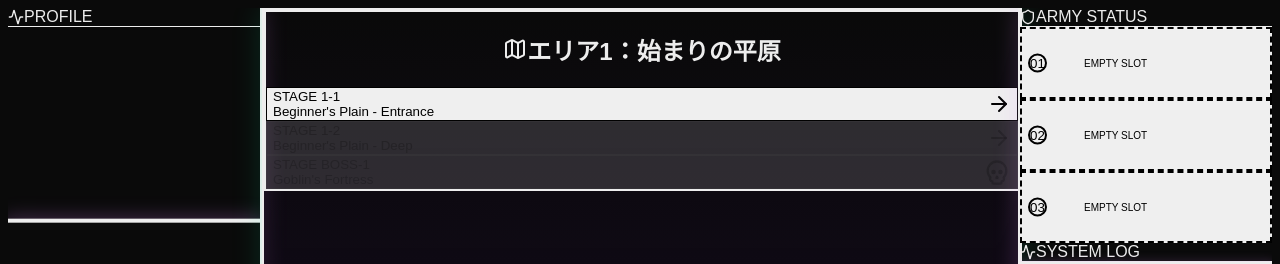
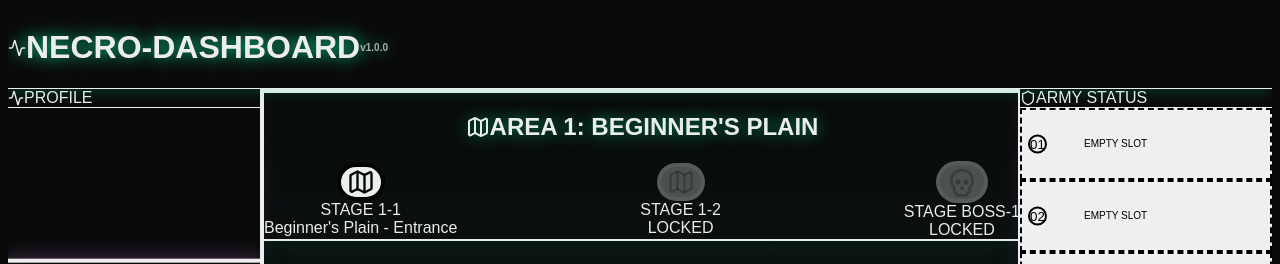
Before and after one commit to 04yutols/necro-project, a Next.js app: page / in a window 1280 px wide. Both pictures are taken after a click on the button "MAP". Shown: the top 264 px of the page. Built offline with nearby package versions, Linux system fonts and the light colour scheme.

Commit message:
feat: complete ui-final with 3-column fixed layout, new global animations, and 16:9 monitor design

```diff
--- a/src/app/globals.css
+++ b/src/app/globals.css
@@ -11,4 +11,60 @@ body {
   color: var(--foreground);
   background: var(--background);
   font-family: Arial, Helvetica, sans-serif;
+  overflow: hidden; /* Prevent body scroll */
 }
+
+/* Custom Utilities for Digital Pop / Stich Design */
+@layer utilities {
+  .pixel-grid {
+    background-image:
+      linear-gradient(to right, rgba(224, 141, 255, 0.05) 1px, transparent 1px),
+      linear-gradient(to bottom, rgba(224, 141, 255, 0.05) 1px, transparent 1px);
+    background-size: 20px 20px;
+  }
+
+  .hologram-scan {
+    position: relative;
+    overflow: hidden;
+  }
+
+  .hologram-scan::after {
+    content: '';
+    position: absolute;
+    top: -100%;
+    left: 0;
+    right: 0;
+    height: 200%;
+    background: linear-gradient(
+      to bottom,
+      transparent 0%,
+      rgba(0, 255, 171, 0.05) 40%,
+      rgba(0, 255, 171, 0.2) 50%,
+      rgba(0, 255, 171, 0.05) 60%,
+      transparent 100%
+    );
+    animation: scan 6s linear infinite;
+    pointer-events: none;
+    z-index: 50;
+  }
+
+  .custom-scrollbar::-webkit-scrollbar {
+    width: 6px;
+  }
+  .custom-scrollbar::-webkit-scrollbar-track {
+    background: rgba(0, 0, 0, 0.3);
+    border-radius: 4px;
+  }
+  .custom-scrollbar::-webkit-scrollbar-thumb {
+    background: rgba(224, 141, 255, 0.5);
+    border-radius: 4px;
+  }
+  .custom-scrollbar::-webkit-scrollbar-thumb:hover {
+    background: rgba(0, 255, 171, 0.8);
+  }
+}
+
+@keyframes scan {
+  0% { transform: translateY(0%); }
+  100% { transform: translateY(100%); }
+}
--- a/src/components/battle/BattleCanvas.tsx
+++ b/src/components/battle/BattleCanvas.tsx
@@ -17,7 +17,7 @@ interface BattleCanvasProps {
 
 export default function BattleCanvas({ onEnd }: BattleCanvasProps) {
   const canvasRef = useRef<HTMLDivElement>(null);
-  const { player, party, updateMP, updateHP } = useGameStore();
+  const { player, party, updateMP, updateHP, actionTrigger, setActionTrigger } = useGameStore();
   const appRef = useRef<PIXI.Application | null>(null);
   const engineRef = useRef<BattleEngine | null>(null);
   const mountedRef = useRef(true);
@@ -42,15 +42,6 @@ export default function BattleCanvas({ onEnd }: BattleCanvasProps) {
     stats: { hp: 150, maxHp: 150, mp: 0, atk: 15, def: 5, matk: 0, mdef: 2, agi: 5, luck: 0, tec: 5 },
     resistances: { LIGHT: -50, DARK: 50 }, // 弱点と耐性
   });
-
-  // 使用可能なスキルの取得
-  const currentJob = player?.jobs.find(j => j.jobId === player?.currentJobId);
-  const availableSkills = currentJob && player
-    ? (masterData.getJob(player.currentJobId)?.skills || [])
-        .filter((s: any) => s.level <= currentJob.level)
-        .map((s: any) => masterData.getSkill(s.skillId))
-        .filter(Boolean)
-    : [];
 
   useEffect(() => {
     mountedRef.current = true;
@@ -97,6 +88,13 @@ export default function BattleCanvas({ onEnd }: BattleCanvasProps) {
       }
     };
   }, [player, party]);
+
+  useEffect(() => {
+    if (actionTrigger && !isProcessing) {
+      handleAction(actionTrigger.type, actionTrigger.skillId);
+      setActionTrigger(null); // Reset trigger
+    }
+  }, [actionTrigger]);
 
   const handleAction = async (type: 'PHYSICAL_ATTACK' | 'MAGIC_SKILL', skillId?: string) => {
     if (isProcessing || !engineRef.current || !appRef.current || !mountedRef.current) return;
@@ -232,61 +230,57 @@ export default function BattleCanvas({ onEnd }: BattleCanvasProps) {
   };
 
   return (
-    <div className="flex flex-col items-center gap-4 w-full max-w-[800px]">
+    <div className="w-full h-full flex flex-col items-center justify-center relative overflow-hidden">
       {/* ターゲット情報 */}
-      <div className="w-full flex justify-between items-end px-4 mb-2">
-        <div className="text-left w-1/2">
-          <div className="text-sm text-gray-400 font-cinzel font-bold tracking-widest">TARGET</div>
-          <div className="text-xl font-bold font-noto">{target.name}</div>
-          <div className="w-full max-w-[250px] bg-gray-800 h-3 rounded-full mt-1 border border-blood/30">
+      <div className="absolute top-4 left-4 z-20 bg-dark/80 backdrop-blur-md p-4 rounded-xl border-2 border-blood shadow-[0_0_20px_rgba(136,8,8,0.5)] min-w-[250px]">
+        <div className="text-[10px] text-gray-400 font-cinzel font-bold tracking-widest uppercase mb-1">Target Identified</div>
+        <div className="text-xl font-bold font-noto text-white">{target.name}</div>
+        <div className="text-sm font-bold text-blood font-mono mt-2">HP: {target.stats.hp}</div>
+        <div className="w-full bg-gray-900 h-2 rounded-full mt-1 border border-blood/30 overflow-hidden">
           <div
-              className="bg-blood h-full transition-all duration-500"
+            className="bg-red-500 h-full transition-all duration-500 shadow-[0_0_10px_rgba(239,68,68,0.8)]"
             style={{ width: `${(target.stats.hp / 150) * 100}%` }}
           />
         </div>
       </div>
-        <div className="text-right text-blood font-bold text-2xl font-cinzel">
-          HP: {target.stats.hp}
-        </div>
+
+      {/* 16:9 Canvas Container */}
+      <div className="relative w-full max-w-5xl aspect-video border-4 border-secondary/50 shadow-[0_0_30px_rgba(0,255,171,0.2)] rounded-2xl overflow-hidden bg-black hologram-scan">
+        <div ref={canvasRef} className="absolute inset-0 [&>canvas]:w-full [&>canvas]:h-full [&>canvas]:object-cover" />
       </div>
 
-      <div ref={canvasRef} className="w-full border-4 border-blood/50 shadow-[0_0_30px_rgba(136,8,8,0.3)] rounded-lg overflow-hidden bg-black" />
-
-      <div className="flex flex-col md:flex-row gap-4 w-full">
-        {/* アクションボタン */}
-        <div className="flex flex-col gap-2 w-full md:w-1/3">
-          <BloodButton
+      {/* 円形コマンドボタン（Stich デザイン） */}
+      <div className="absolute bottom-8 left-1/2 -translate-x-1/2 z-20 flex gap-6">
+        <button
           disabled={isProcessing}
           onClick={() => handleAction('PHYSICAL_ATTACK')}
-            className="w-full justify-start"
+          className="puni-puni relative w-20 h-20 rounded-full border-4 border-secondary bg-black/80 flex flex-col items-center justify-center text-secondary hover:bg-secondary/20 hover:shadow-[0_0_20px_rgba(0,255,171,0.8)] transition-all disabled:opacity-50 disabled:grayscale group focus:outline-none"
         >
-            <Sword size={20} /> 物理攻撃
-          </BloodButton>
+          <Sword size={24} className="group-hover:scale-110 transition-transform" />
+          <span className="text-[10px] font-bold font-space mt-1">ATTACK</span>
+        </button>
 
         {availableSkills.map((skill: any) => {
           const isMpEnough = player && player.stats.mp >= skill.mpCost;
           return (
-              <BloodButton
+            <button
               key={skill.id}
-                variant="secondary"
               disabled={isProcessing || !isMpEnough}
               onClick={() => handleAction('MAGIC_SKILL', skill.id)}
-                className={`w-full justify-start ${isMpEnough ? 'border-blue-900/50 hover:border-blue-500 text-blue-100 hover:bg-blue-900/20' : ''}`}
+              className={`puni-puni relative w-20 h-20 rounded-full border-4 flex flex-col items-center justify-center transition-all group focus:outline-none
+                ${isMpEnough ? 'border-primary bg-black/80 text-primary hover:bg-primary/20 hover:shadow-[0_0_20px_rgba(224,141,255,0.8)]' : 'border-gray-700 bg-gray-900 text-gray-600 grayscale'}
+              `}
             >
-                <Sparkles size={20} /> {skill.name} <span className="text-xs ml-auto">MP {skill.mpCost}</span>
-              </BloodButton>
+              <Sparkles size={24} className={isMpEnough ? "group-hover:scale-110 transition-transform" : ""} />
+              <span className="text-[10px] font-bold font-space mt-1 uppercase truncate w-full px-1 text-center leading-none leading-tight" title={skill.name}>
+                {skill.name}
+              </span>
+              <span className="absolute -top-2 -right-2 bg-black border border-primary text-primary text-[8px] px-1.5 py-0.5 rounded-full font-mono">
+                {skill.mpCost}
+              </span>
+            </button>
           );
         })}
-        </div>
-
-        {/* リアルタイムログ */}
-        <GameFrame borderColor="gray" className="w-full md:w-2/3 h-32 md:h-auto overflow-y-auto">
-          <div className="text-xs text-green-400 font-mono space-y-1">
-            {battleLogs.map((log, i) => (
-              <div key={i}>{log}</div>
-            ))}
-          </div>
-        </GameFrame>
       </div>
     </div>
   );
--- a/src/components/layout/DashboardFrame.tsx
+++ b/src/components/layout/DashboardFrame.tsx
@@ -1,4 +1,5 @@
 import React from 'react';
+import { Activity } from 'lucide-react';
 
 interface DashboardFrameProps {
   leftSidebar: React.ReactNode;
@@ -8,25 +9,40 @@ interface DashboardFrameProps {
 
 export function DashboardFrame({ leftSidebar, mainMonitor, rightSidebar }: DashboardFrameProps) {
   return (
-    <div className="w-full h-screen max-h-screen overflow-hidden flex bg-dark text-white font-space selection:bg-primary/50">
-      {/* Background with dithering */}
-      <div className="absolute inset-0 bg-dither-pattern opacity-20 pointer-events-none mix-blend-overlay z-0" />
+    <div className="w-full h-screen max-h-screen overflow-hidden flex flex-col bg-dark text-white font-space selection:bg-primary/50">
+      {/* Thin Neon Header */}
+      <header className="w-full h-12 bg-black/90 border-b border-secondary/50 shadow-[0_2px_15px_rgba(0,255,171,0.2)] flex items-center px-6 relative z-50">
+        <div className="absolute inset-0 bg-dither-pattern opacity-10 pointer-events-none" />
+        <h1 className="text-xl font-bold font-cinzel text-secondary tracking-widest drop-shadow-[0_0_8px_rgba(0,255,171,0.8)] flex items-center gap-3">
+          <Activity size={18} className="animate-pulse" />
+          NECRO-DASHBOARD <span className="text-[10px] font-space tracking-tight text-primary/80 opacity-70">v1.0.0</span>
+        </h1>
+      </header>
 
-      {/* 20% Left Sidebar */}
-      <div className="relative z-10 w-[20%] h-full border-r-2 border-primary/50 bg-dark/90 backdrop-blur-md shadow-[5px_0_20px_rgba(224,141,255,0.15)] p-4 flex flex-col gap-4 overflow-y-auto custom-scrollbar">
+      {/* Main 3-Column Content */}
+      <div className="flex-1 flex overflow-hidden relative">
+        {/* Background with pixel grid */}
+        <div className="absolute inset-0 bg-dark pixel-grid opacity-30 pointer-events-none z-0" />
+
+        {/* 20% Left Sidebar (Status & Avatar) */}
+        <div className="relative z-10 w-[20%] h-full border-r-2 border-primary/30 bg-black/40 backdrop-blur-md shadow-[5px_0_20px_rgba(224,141,255,0.05)] p-4 flex flex-col gap-4 overflow-y-auto custom-scrollbar">
           {leftSidebar}
         </div>
 
         {/* 60% Main Monitor */}
-      <div className="relative z-10 w-[60%] h-full flex flex-col p-6 bg-gradient-to-b from-dark to-[#1a0a2a]">
-        <div className="flex-1 w-full h-full border-2 border-secondary/60 rounded-xl shadow-[0_0_30px_rgba(0,255,171,0.15)] bg-black/80 overflow-hidden relative flex flex-col">
+        <div className="relative z-10 w-[60%] h-full flex flex-col p-4 bg-gradient-to-b from-transparent to-[#1a0a2a]/30 overflow-hidden">
+          <div className="flex-1 w-full h-full border-2 border-secondary/60 rounded-xl shadow-[0_0_30px_rgba(0,255,171,0.15)] bg-black/90 overflow-hidden relative flex flex-col hologram-scan">
+            {/* Aspect Ratio 16:9 Inner Container Container */}
+            <div className="flex-1 w-full flex flex-col relative z-20">
               {mainMonitor}
             </div>
           </div>
+        </div>
 
-      {/* 20% Right Sidebar */}
-      <div className="relative z-10 w-[20%] h-full border-l-2 border-primary/50 bg-dark/90 backdrop-blur-md shadow-[-5px_0_20px_rgba(224,141,255,0.15)] p-4 flex flex-col gap-4 overflow-y-auto custom-scrollbar">
+        {/* 20% Right Sidebar (Log & Party) */}
+        <div className="relative z-10 w-[20%] h-full border-l-2 border-primary/30 bg-black/40 backdrop-blur-md shadow-[-5px_0_20px_rgba(224,141,255,0.05)] p-4 flex flex-col gap-4 overflow-hidden">
           {rightSidebar}
+        </div>
       </div>
     </div>
   );
--- a/src/components/map/AreaMap.tsx
+++ b/src/components/map/AreaMap.tsx
@@ -2,7 +2,7 @@
 
 import { useState } from 'react';
 import { useGameStore } from '../../store/useGameStore';
-import { Map, Skull, ArrowRight, ShieldAlert } from 'lucide-react';
+import { Map as MapIcon, Skull, ShieldAlert, CheckCircle2 } from 'lucide-react';
 import stagesData from '../../data/master/stages.json';
 
 interface AreaMapProps {
@@ -20,10 +20,8 @@ export default function AreaMap({ onStartStage }: AreaMapProps) {
     ...(data as any),
   }));
 
-  // エリア1のステージをフィルタリング（拡張を見据えて）
   const area1Stages = stages.filter(s => s.area === 1);
 
-  // 解禁条件の簡易ロジック
   const isUnlocked = (stageId: string) => {
     if (stageId === '1-1') return true;
     if (stageId === '1-2') return player.clearedStages.includes('1-1');
@@ -34,74 +32,76 @@ export default function AreaMap({ onStartStage }: AreaMapProps) {
   const selectedStage = selectedStageId ? area1Stages.find(s => s.id === selectedStageId) : null;
 
   return (
-    <div className="max-w-4xl mx-auto">
-      <div className="bg-dark/80 border-2 border-blood/50 p-8 rounded-xl shadow-2xl relative">
-        <h2 className="text-2xl font-bold text-center mb-8 tracking-widest text-blood uppercase flex items-center justify-center gap-3">
-          <Map className="text-blood" /> エリア1：始まりの平原
+    <div className="w-full h-full flex flex-col items-center justify-center p-4">
+      <div className="w-full max-w-2xl bg-black/40 border-2 border-secondary/30 rounded-xl p-8 shadow-[0_0_30px_rgba(0,255,171,0.1)] relative">
+        <h2 className="text-2xl font-bold font-cinzel text-center mb-10 tracking-widest text-secondary drop-shadow-[0_0_8px_rgba(0,255,171,0.5)] flex items-center justify-center gap-3">
+          <MapIcon /> AREA 1: BEGINNER'S PLAIN
         </h2>
 
-        <div className="space-y-4 relative z-10">
-          {area1Stages.map((stage) => {
+        {/* Node Map Grid */}
+        <div className="relative flex justify-between items-center px-8 z-10">
+          {/* Connecting Line */}
+          <div className="absolute top-1/2 left-16 right-16 h-1 bg-gray-800 -translate-y-1/2 z-0" />
+          <div className="absolute top-1/2 left-16 right-16 h-1 bg-secondary/50 -translate-y-1/2 z-0 origin-left transition-transform duration-1000" style={{ transform: `scaleX(${player.clearedStages.length > 1 ? 1 : player.clearedStages.length > 0 ? 0.5 : 0})` }} />
+
+          {area1Stages.map((stage, index) => {
             const unlocked = isUnlocked(stage.id);
             const cleared = player.clearedStages.includes(stage.id);
+            const isBoss = stage.isAreaBoss;
 
             return (
+              <div key={stage.id} className="relative z-10 flex flex-col items-center gap-4">
                 <button
-                key={stage.id}
                   onClick={() => unlocked && setSelectedStageId(stage.id)}
                   disabled={!unlocked}
-                className={`w-full p-6 border flex justify-between items-center rounded-lg transition-all
+                  className={`w-20 h-20 rounded-full border-4 flex items-center justify-center transition-all duration-300 shadow-lg puni-puni
                     ${unlocked
-                    ? 'border-gray-700 hover:border-blood bg-black/60 hover:bg-blood/20 cursor-pointer group'
-                    : 'border-gray-900 bg-black/30 grayscale opacity-50 cursor-not-allowed'
+                      ? isBoss ? 'border-blood bg-blood/20 text-blood hover:bg-blood/40 hover:shadow-[0_0_20px_rgba(136,8,8,0.8)]' : 'border-secondary bg-secondary/20 text-secondary hover:bg-secondary/40 hover:shadow-[0_0_20px_rgba(0,255,171,0.8)]'
+                      : 'border-gray-800 bg-black/80 text-gray-700 cursor-not-allowed'
                     }
                   `}
                 >
-                <div className="text-left">
-                  <div className={`text-sm font-bold ${unlocked ? 'text-blood' : 'text-gray-600'}`}>
+                  {cleared ? <CheckCircle2 size={32} /> : isBoss ? <Skull size={32} /> : <MapIcon size={28} />}
+                </button>
+                <div className="text-center font-space">
+                  <div className={`text-xs font-bold ${unlocked ? (isBoss ? 'text-blood' : 'text-secondary') : 'text-gray-600'}`}>
                     STAGE {stage.id.toUpperCase()}
                   </div>
-                  <div className={`text-xl font-bold ${unlocked ? 'group-hover:text-white text-gray-300' : 'text-gray-600'}`}>
-                    {stage.name} {cleared && <span className="ml-2 text-xs bg-necro text-white px-2 py-1 rounded">CLEARED</span>}
+                  <div className={`text-sm font-bold ${unlocked ? 'text-white' : 'text-gray-700'}`}>
+                    {unlocked ? stage.name : 'LOCKED'}
                   </div>
                 </div>
-                {stage.isAreaBoss ? (
-                  <Skull size={28} className={unlocked ? 'text-blood animate-pulse' : 'text-gray-800'} />
-                ) : (
-                  <ArrowRight size={24} className={unlocked ? 'text-gray-500 group-hover:text-blood' : 'text-gray-800'} />
-                )}
-              </button>
+              </div>
             );
           })}
         </div>
 
         {/* 出撃確認ダイアログ */}
         {selectedStage && (
-          <div className="fixed inset-0 z-50 flex items-center justify-center bg-black/80 backdrop-blur-sm p-4">
-            <div className="bg-dark border-2 border-blood w-full max-w-md rounded-xl shadow-[0_0_50px_rgba(136,8,8,0.5)] overflow-hidden font-mono text-gray-300 animate-in zoom-in-95 duration-200">
-              <header className="p-4 border-b border-blood/30 flex justify-between items-center bg-blood/10">
-                <h3 className="text-lg font-bold text-white uppercase">出撃確認</h3>
+          <div className="fixed inset-0 z-[100] flex items-center justify-center bg-black/90 backdrop-blur-md p-4">
+            <div className="bg-dark border-2 border-secondary w-full max-w-md rounded-xl shadow-[0_0_50px_rgba(0,255,171,0.3)] overflow-hidden font-mono text-gray-300 animate-in zoom-in-95 duration-200">
+              <header className="p-4 border-b border-secondary/30 flex justify-between items-center bg-secondary/10">
+                <h3 className="text-lg font-bold font-cinzel text-white uppercase tracking-widest">SORTIE CONFIRMATION</h3>
               </header>
               <div className="p-6 space-y-6">
                 <div>
-                  <div className="text-blood text-sm font-bold mb-1">STAGE {selectedStage.id.toUpperCase()}</div>
-                  <div className="text-2xl font-bold text-white">{selectedStage.name}</div>
+                  <div className="text-secondary font-space text-sm font-bold mb-1">STAGE {selectedStage.id.toUpperCase()}</div>
+                  <div className="text-2xl font-bold font-noto text-white">{selectedStage.name}</div>
                 </div>
 
                 <div className="bg-black/50 p-4 rounded border border-gray-800">
-                  <div className="text-xs text-gray-500 uppercase mb-2">想定難易度</div>
+                  <div className="text-xs font-space text-gray-500 uppercase mb-2">Expected Difficulty</div>
                   <div className="flex items-center gap-2">
                     <ShieldAlert className="text-yellow-500" size={16} />
-                    <span className="text-yellow-500 font-bold">推奨レベル: {selectedStage.id === 'boss-1' ? '15' : '1〜5'}</span>
+                    <span className="text-yellow-500 font-bold font-noto">推奨レベル: {selectedStage.id === 'boss-1' ? '15' : '1〜5'}</span>
                   </div>
                 </div>
 
                 <div className="bg-black/50 p-4 rounded border border-gray-800">
-                  <div className="text-xs text-gray-500 uppercase mb-2">出現モンスター</div>
+                  <div className="text-xs font-space text-gray-500 uppercase mb-2">Enemy Intel</div>
                   <div className="flex flex-wrap gap-2">
-                    {/* 一意のモンスター名を抽出して表示 */}
                     {[...new Set(selectedStage.enemies.flat())].map((enemyId: any, idx) => (
-                      <span key={idx} className="bg-gray-800 text-gray-300 px-2 py-1 rounded text-xs">
+                      <span key={idx} className="bg-secondary/10 border border-secondary/30 text-secondary px-2 py-1 rounded text-xs font-bold uppercase">
                         {enemyId}
                       </span>
                     ))}
@@ -111,15 +111,15 @@ export default function AreaMap({ onStartStage }: AreaMapProps) {
                 <div className="flex gap-4 pt-4">
                   <button
                     onClick={() => setSelectedStageId(null)}
-                    className="flex-1 py-3 border border-gray-700 hover:bg-gray-800 transition-colors font-bold rounded"
+                    className="puni-puni flex-1 py-3 border-2 border-gray-700 hover:border-gray-500 hover:text-white transition-colors font-bold font-space rounded-lg"
                   >
-                    キャンセル
+                    CANCEL
                   </button>
                   <button
                     onClick={() => onStartStage(selectedStage.id)}
-                    className="flex-1 py-3 bg-blood hover:bg-red-700 transition-colors font-bold text-white rounded shadow-lg shadow-blood/20"
+                    className="puni-puni flex-1 py-3 bg-secondary hover:bg-emerald-400 text-dark font-bold font-space rounded-lg shadow-[0_0_15px_rgba(0,255,171,0.5)] transition-all"
                   >
-                    出撃する
+                    DEPLOY
                   </button>
                 </div>
               </div>
--- a/src/store/useGameStore.ts
+++ b/src/store/useGameStore.ts
@@ -46,9 +46,13 @@ interface GameState {
   battleLogs: string[];
   addBattleLog: (log: string) => void;
   clearBattleLogs: () => void;
-  }
 
-  export const useGameStore = create<GameState>((set) => ({
+  // グローバルアクション用トリガー
+  actionTrigger: { type: 'PHYSICAL_ATTACK' | 'MAGIC_SKILL', skillId?: string } | null;
+  setActionTrigger: (trigger: { type: 'PHYSICAL_ATTACK' | 'MAGIC_SKILL', skillId?: string } | null) => void;
+}
+
+export const useGameStore = create<GameState>((set) => ({
   player: null,
   necroStatus: null,
   party: [null, null, null],
@@ -57,6 +61,7 @@ interface GameState {
   inventoryItems: [],
   equippingMonsterId: null,
   battleLogs: ['SYSTEM STANDBY...'],
+  actionTrigger: null,
 
   setPlayer: (player) => set({ player }),
   setNecroStatus: (status) => set({ necroStatus: status }),
@@ -66,7 +71,8 @@ interface GameState {
   setInventoryItems: (items) => set({ inventoryItems: items }),
   setEquippingMonsterId: (id) => set({ equippingMonsterId: id }),
   addBattleLog: (log) => set((state) => ({ battleLogs: [...state.battleLogs, log].slice(-50) })),
-  clearBattleLogs: () => set({ battleLogs: ['SYSTEM STANDBY...'] }),  updateHP: (hp) => set((state) => ({
+  clearBattleLogs: () => set({ battleLogs: ['SYSTEM STANDBY...'] }),
+  setActionTrigger: (trigger) => set({ actionTrigger: trigger }),  updateHP: (hp) => set((state) => ({
     player: state.player ? { ...state.player, stats: { ...state.player.stats, hp } } : null
   })),
   updateMP: (mp) => set((state) => ({
```
Also changed, not shown: src/app/page.tsx (+13 -0 lines). Lines whose indentation alone changed are shown as unchanged.
